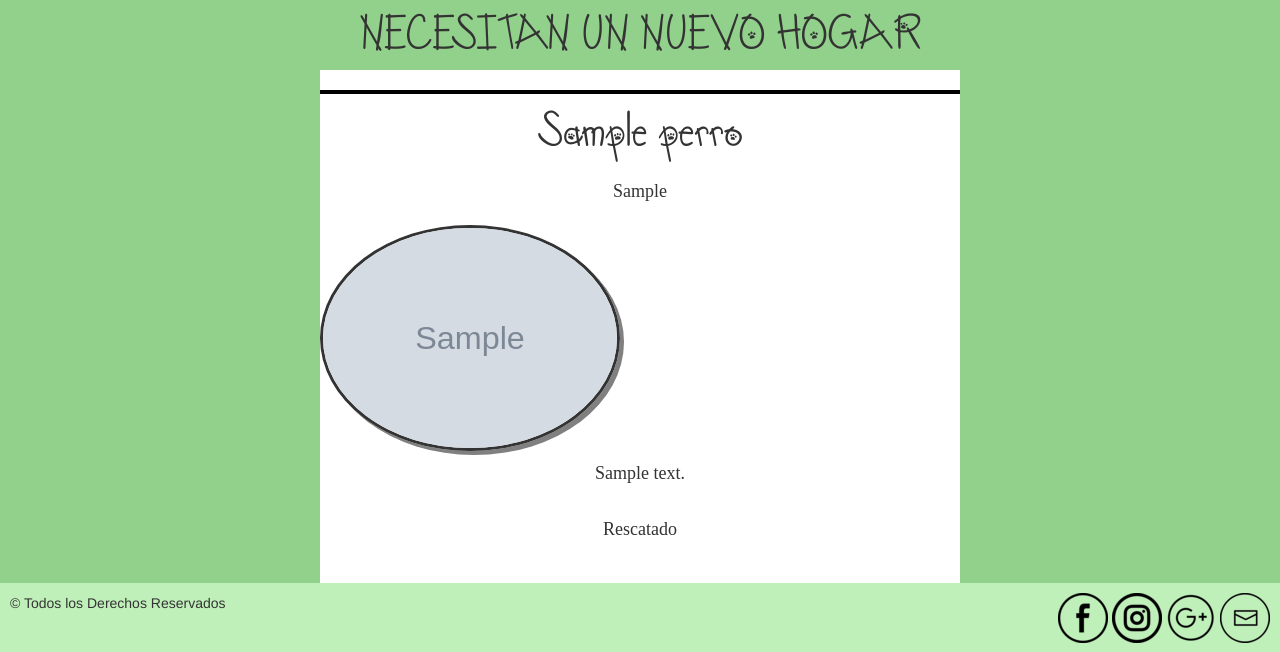
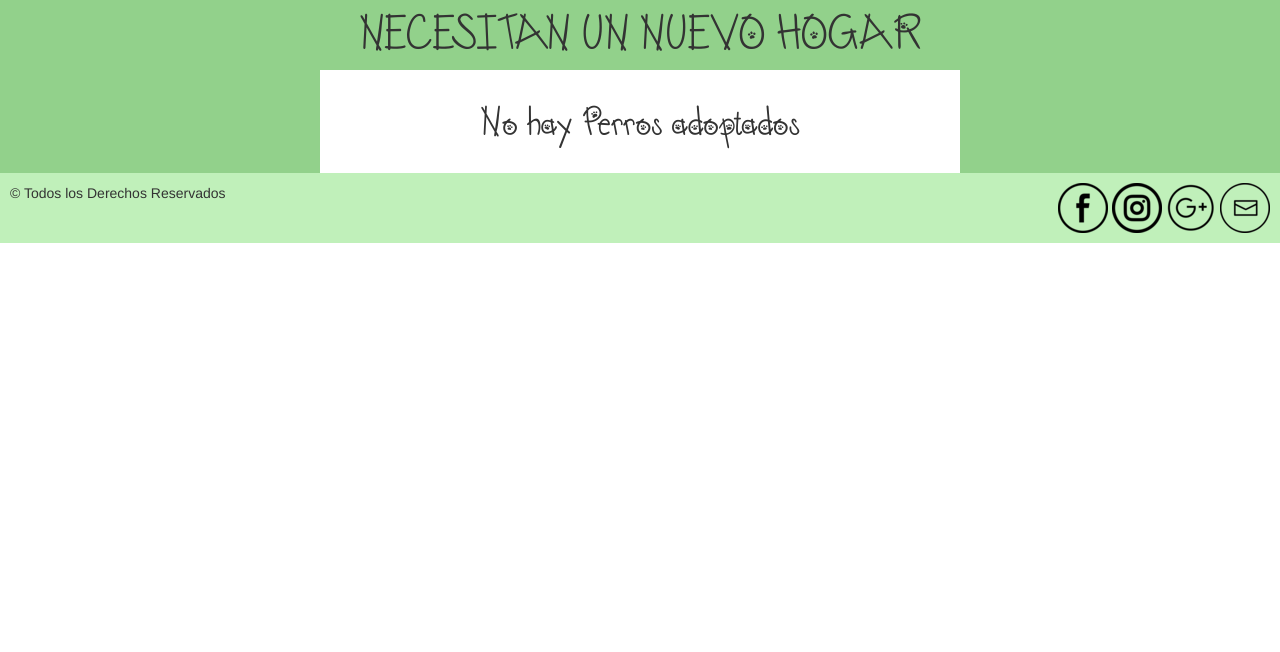
Before and after one commit to HaroldOya/Apis, a Django app: page /perro in a window 1280 px wide. Shown: the part 86-738 px from the top of the page. Run offline with Django 3.2, Linux system fonts and the light colour scheme; tables that the repository leaves empty hold one stand-in row (values such as "Sample post"); grey boxes marked "Sample" are stand-in pictures; some libraries are stand-ins or nearby versions.

Commit message:
Soluciona el listado de perros
se soluciona el listar perros en la galeria

```diff
--- a/perriBlog/templates/MisPerris/perri_list.html
+++ b/perriBlog/templates/MisPerris/perri_list.html
@@ -1,30 +1,28 @@
 {% extends 'MisPerris/base.html' %}
-
+{% load static %}
 {% block content %}
-
 <main >
   <div style="text-align: center"><h1>NECESITAN UN NUEVO HOGAR</h1></div>
 
   <div class="item-galery">
     <div class="texto">
-
-                {% for perro in perro %}
+      {% if perros_count != 0 %}
+        {% for perro in perros_adoptados %}
           <div class="item-galery-title">
             <h1>{{ perro.Nombre }}</h1>
           </div>
+
           <p>{{ perro.Raza }}</p>
             <img class="img-galery" src="{{ perro.Imagen.url }}" alt="Imagen perro 1">
           <p>{{ perro.Descripcion }}</p>
           <p>{{ perro.Estado|linebreaksbr }}</p>
         {% endfor %}
-
+      {% else %}
+        <div class="item-galery">
+        <h2>No hay Perros adoptados</h2>
         </div>
-
+      {% endif %}
     </div>
-
-
-
+  </div>
 </main>
-
-
 {% endblock %}
--- a/perriBlog/views.py
+++ b/perriBlog/views.py
@@ -8,17 +8,15 @@ from django.shortcuts import redirect
 
 # Create your views here.
 def perri_list(request):
-
     perro = Perro.objects.order_by('Estado')
-    return render(request, 'MisPerris/perri_list.html', {'perro': perro})
-def listar(request):
     perros_adoptados = Perro.objects.filter(Estado='Adoptado')
     perros_rescatado = Perro.objects.filter(Estado='Rescatado')
     perros_disponible = Perro.objects.filter(Estado='Disponible')
     context = {'perros_adoptados': perros_adoptados,
                'perros_rescatado': perros_rescatado,
-               'perros_disponible': perros_disponible}
-    return render(request, 'MisPerris/perri_list.html',context)
+               'perros_disponible': perros_disponible,
+               'perros_count': len(perros_adoptados)}
+    return render(request, 'MisPerris/perri_list.html', context )
 
 def index(request):
     return render(request, 'MisPerris/index.html')
```
Also changed, not shown: media/img/2018/10/10/26/18/galeria1.jpg (added). Lines whose indentation alone changed are shown as unchanged.
